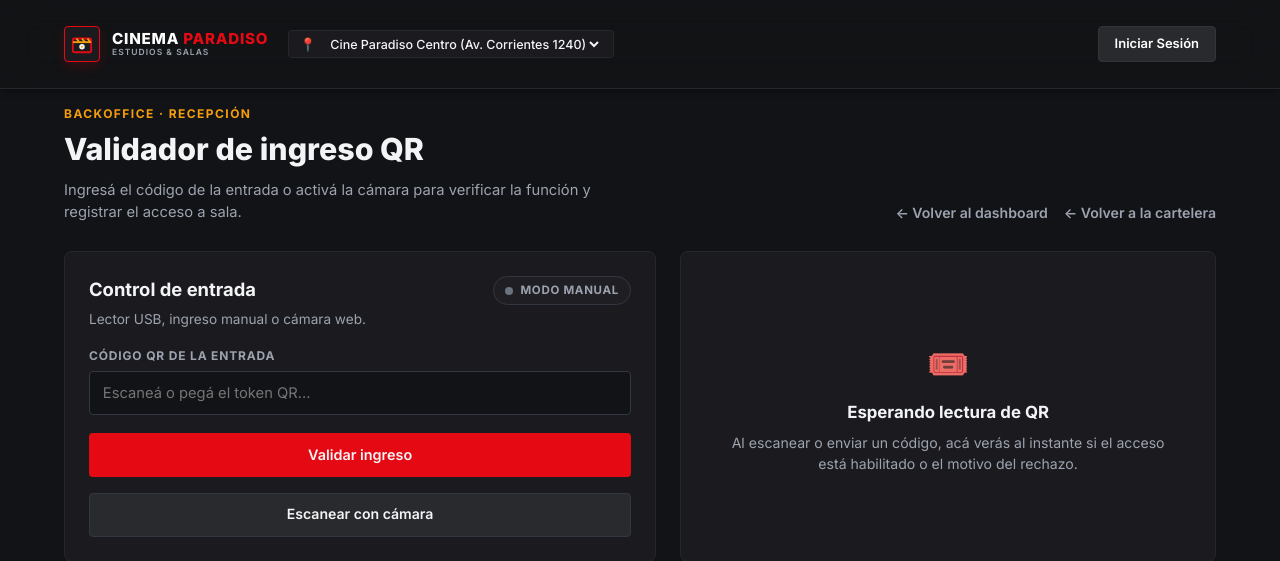
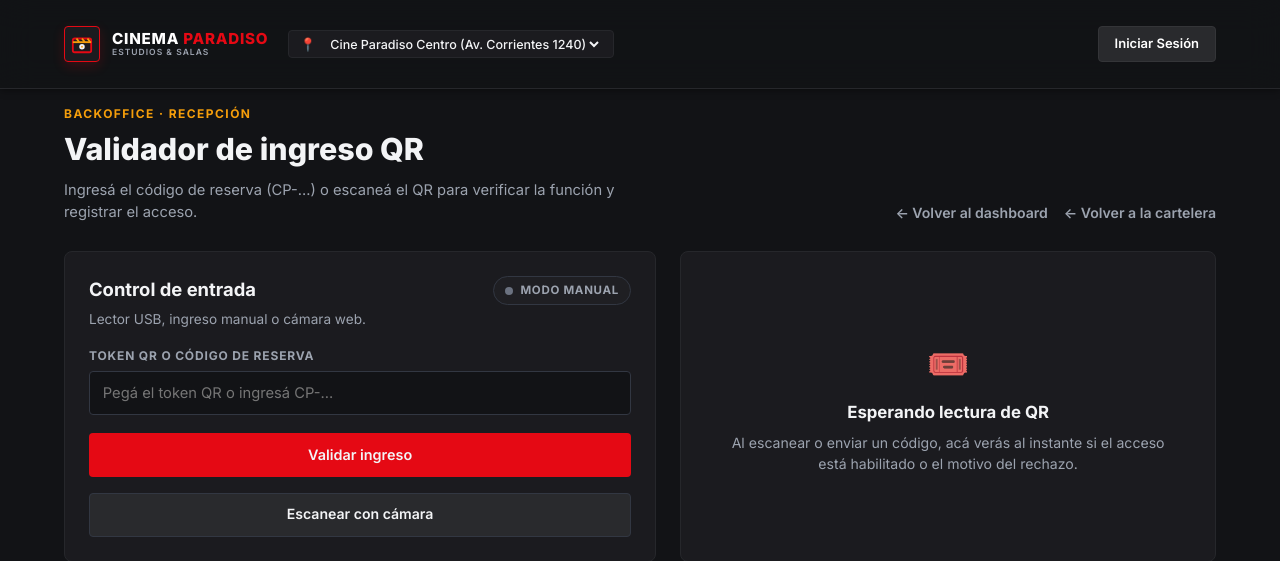
Before and after one commit to fcamporaa/IDS_ProyectoFinal_equipo10, a Flask app: template frontend/templates/backoffice/validador_qr.html in a window 1280 px wide. Shown: the top 561 px of the page. Run offline with Flask 3, Linux system fonts and the light colour scheme; the template is opened without the code that fills it, so the values that code supplies are empty; some libraries are stand-ins or nearby versions.

Commit message:
Validar tanto con qr_token como con código de reserva

```diff
--- a/backend/src/repositories/validaciones_repository.py
+++ b/backend/src/repositories/validaciones_repository.py
@@ -16,10 +16,12 @@ def validar_y_registrar_qr_db(qr_token: str, id_administrador: int,
                 FROM compras c
                 JOIN funciones f ON f.id_funcion = c.id_funcion
                 JOIN peliculas p ON p.id_pelicula = f.id_pelicula
-                WHERE c.qr_token = %s
+                -- El QR escaneado contiene qr_token; el ingreso manual puede
+                -- utilizar el codigo_reserva visible en el comprobante.
+                WHERE c.qr_token = %s OR c.codigo_reserva = %s
                 FOR UPDATE
                 """,
-                (qr_token,),
+                (qr_token, qr_token),
             )
             compra = cursor.fetchone()
             if compra is None:
--- a/frontend/routes/compras_routes.py
+++ b/frontend/routes/compras_routes.py
@@ -195,7 +195,7 @@ def compra_exitosa(id_compra: int):
         "id_transaccion": compra["codigo_reserva"],
         "estado": compra["estado"],
         "email_comprador": compra["email_comprobante"],
-        "codigo_qr": compra["codigo_reserva"],
+        "codigo_reserva": compra["codigo_reserva"],
         "qr_base64": qr_base64,
 
         "pelicula": {
--- a/frontend/routes/validaciones_routes.py
+++ b/frontend/routes/validaciones_routes.py
@@ -29,11 +29,11 @@ def _redirigir_sesion_expirada():
 
 
 def _validar_qr_token_formulario(valor: str) -> str:
-    """Valida el formato del token QR antes de consultar al backend."""
+    """Valida el token QR o código de reserva para el ingreso manual."""
     token_limpio = (valor or "").strip()
     if not token_limpio or not PATRON_QR_TOKEN.fullmatch(token_limpio):
         raise ValueError(
-            "El código QR debe tener entre 8 y 160 caracteres alfanuméricos, guiones o guiones bajos."
+            "Ingresá un token QR o código de reserva válido (entre 8 y 160 caracteres, sin espacios)."
         )
     return token_limpio
 
--- a/frontend/templates/backoffice/validador_qr.html
+++ b/frontend/templates/backoffice/validador_qr.html
@@ -13,7 +13,7 @@
             <p class="validador-qr__eyebrow">Backoffice · Recepción</p>
             <h1>Validador de ingreso QR</h1>
             <p class="validador-qr__subtitle">
-                Ingresá el código de la entrada o activá la cámara para verificar la función y registrar el acceso a sala.
+                Ingresá el código de reserva (CP-...) o escaneá el QR para verificar la función y registrar el acceso.
             </p>
         </div>
         <div class="validador-qr__header-links">
@@ -82,12 +82,12 @@
                         action="{{ url_for('validaciones.index') }}"
                     >
                         <div class="validador-qr__field">
-                            <label for="qr_token">Código QR de la entrada</label>
+                            <label for="qr_token">Token QR o código de reserva</label>
                             <input
                                 type="text"
                                 id="qr_token"
                                 name="qr_token"
-                                placeholder="Escaneá o pegá el token QR..."
+                                placeholder="Pegá el token QR o ingresá CP-..."
                                 minlength="8"
                                 maxlength="160"
                                 pattern="[A-Za-z0-9_-]{8,160}"
--- a/frontend/templates/confirmacion_compra.html
+++ b/frontend/templates/confirmacion_compra.html
@@ -173,13 +173,13 @@
                                     height="180">
                             </div>
 
+                            <p class="qr-hint-text">Código de reserva (para validación manual):</p>
                             <span class="qr-alphanumeric-code">
-                                {{ c.codigo_qr }}
+                                {{ c.codigo_reserva }}
                             </span>
 
                             <p class="qr-hint-text">
-                                Presentá este código al personal de sala
-                                para validar tu ingreso.
+                                Presentá el QR al personal de sala o ingresá el código de reserva en el validador manual.
                             </p>
 
                         {% else %}
```
